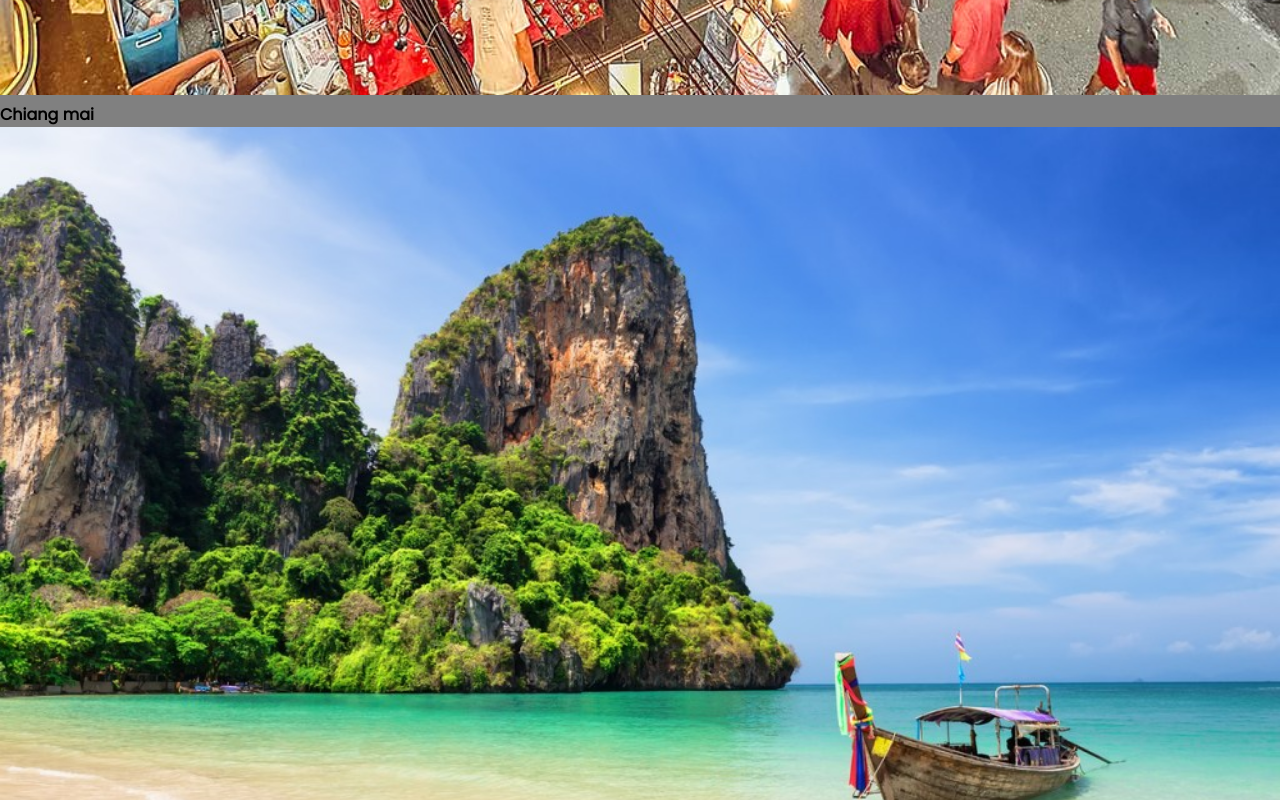
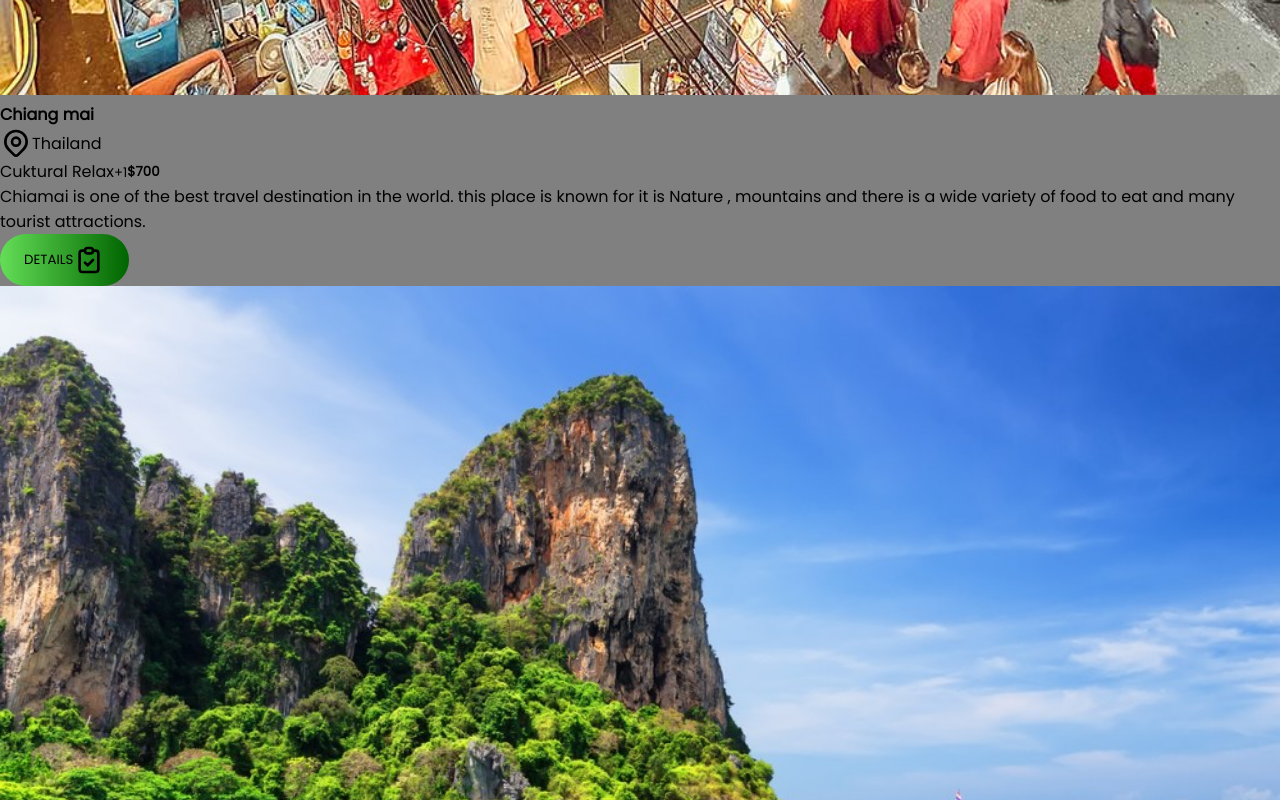
Before and after one commit to kItsxdx/travel_tour, a React (Create React App) app: page / in a window 1280 px wide. Shown: the part 2520-3320 px from the top of the page. Built offline with nearby package versions, Linux system fonts and the light colour scheme.

Commit message:
#import icons

```diff
--- a/src/Components/Main/Main.jsx
+++ b/src/Components/Main/Main.jsx
@@ -1,5 +1,7 @@
 import React from 'react'
 import './main.css'
+
+import { HiOutlineClipboardCheck, HiOutlineLocationMarker } from 'react-icons/hi';
 
 import img1 from '../../Assets/img1.JPG';
 import img2 from '../../Assets/img2.JPG';
@@ -131,12 +133,32 @@
                                 </div>
 
                                 <div className="cardInfo">
+
                                     <h4 className="destTitle">
                                         {destTitle}
                                     </h4>
+
                                     <span className="continect flex">
+                                        <HiOutlineLocationMarker className='icon'/>
+                                        <span className="name">{location}</span>
+                                    </span>
 
-                                    </span>
+                                    <div className="fees flex">
+                                        <div className="grade">
+                                            <span>{grade}<small>+1</small></span>
+                                        </div>
+                                        <div className="price">
+                                            <h5>{fees}</h5>
+                                        </div>
+                                    </div>
+
+                                    <div className="desc">
+                                        <p>{description}</p>
+                                    </div>
+
+                                    <button className='btn flex'>
+                                        DETAILS<HiOutlineClipboardCheck className='icon'/>
+                                    </button>
                                 </div>
                             </div>)
                 }
```
